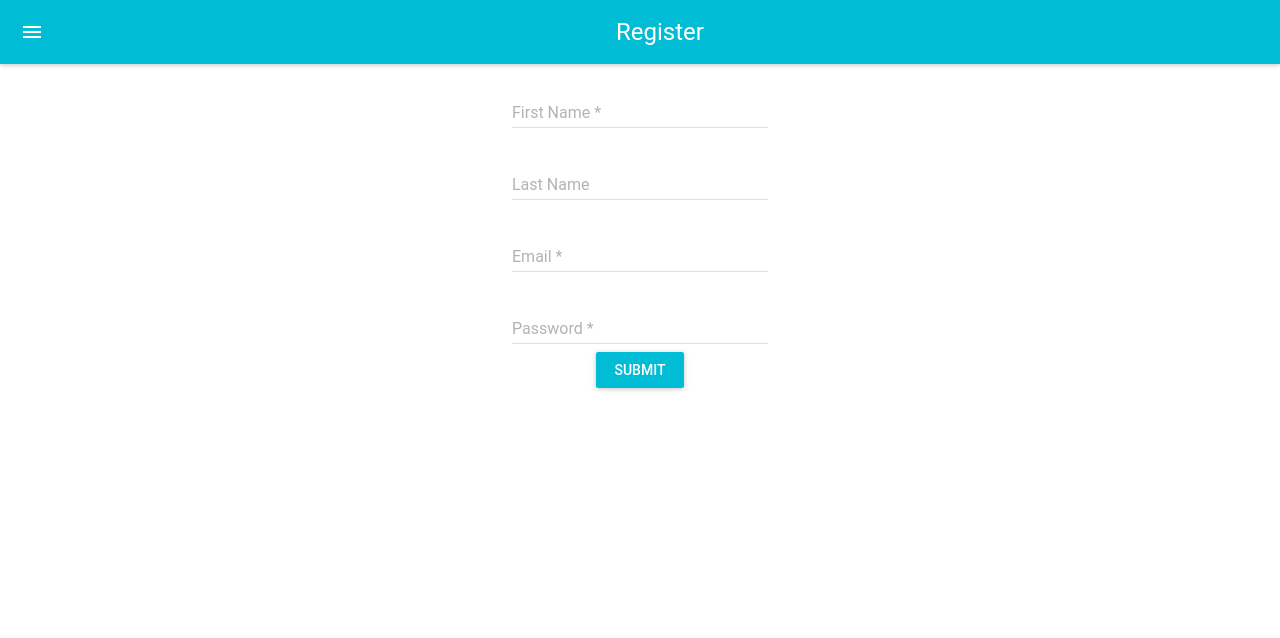
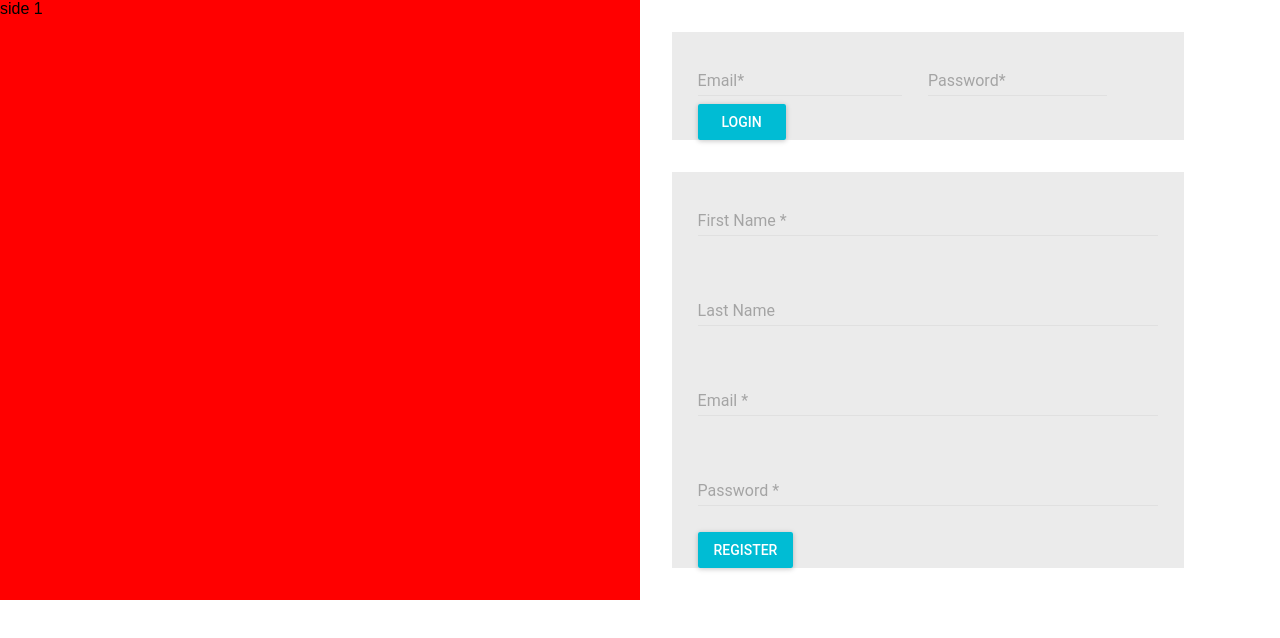
Before and after one commit to scrummish/Project-2-Application, a React (Create React App) app: page / in a window 1280 px wide. Shown: the top 638 px of the page. Built offline with nearby package versions, Linux system fonts and the light colour scheme.

Commit message:
Styled the login screen

```diff
--- a/src/App.js
+++ b/src/App.js
@@ -1,26 +1,21 @@
 import React, { Component } from 'react';
 import MuiThemeProvider from 'material-ui/styles/MuiThemeProvider';
 import getMuiTheme from 'material-ui/styles/getMuiTheme';
-import Login from './Login'
-import Register from './Register'
-import './App.css';
-
-const REQUEST = require('superagent');
+import SignInScreen from './SignInScreen'
+// import './App.css';
 
 class App extends Component {
-	register = (formData)=>{
-    	REQUEST.post('http://localhost:9292/user/')
-    	.send(formData)
-    	.end((err,createdUser)=>{
-      		const parsedUser = JSON.parse(createdUser.text);
-    	})
-	}
+  constructor(){
+    super();
+
+    this.state = {
+     toggleUser: true
+    }
+  }
   render() {
     return (
       <div className="App">
-        <MuiThemeProvider muiTheme={getMuiTheme()}>
-          <Register register={this.register}/>
-        </MuiThemeProvider>
+        <SignInScreen/>
       </div>
     );
   }
--- a/src/Login.js
+++ b/src/Login.js
@@ -2,6 +2,7 @@ import React, { Component } from 'react';
 import RaisedButton from 'material-ui/RaisedButton';
 import TextField from 'material-ui/TextField';
 import Subheader from 'material-ui/Subheader';
+import './login.css';
 
 class Login extends Component {
   constructor(){
@@ -9,20 +10,35 @@ class Login extends Component {
 
     this.state={
       email:'',
-      password:''
+      password:'',
+      toggleError: false
+    }
+  }
+  handleLogin = ()=>{
+    if (this.state.email === '' || this.state.password === '') {
+      this.setState({toggleError: true})
+    } else {
+      const LOGIN = {
+        email: this.state.email,
+        password: this.state.password
+      }
+      this.props.login(LOGIN);
     }
   }
 render() {
   return (
-      <div>
-        <Subheader>Login Form</Subheader>
-        <div>
-        <TextField hintText="Enter your Email" floatingLabelText="Email" onChange = {(e,newValue) => this.setState({email:newValue})}/>
-        <br/>
-        <TextField type="password" hintText="Enter your Password" floatingLabelText="Password" onChange = {(e,newValue) => this.setState({password:newValue})}/>
-        <br/>
-        <RaisedButton label="Login" primary={true}  onClick={(event) => this.handleClick(event)}/>
-        </div>
+      <div className="log-in-section">
+
+          <div className="login-form-email">
+            <TextField fullWidth={true} hintText="Enter your Email" floatingLabelText="Email*" onChange = {(e,newValue) => this.setState({email:newValue})}/>
+          </div>
+          <div className="login-form-password">
+            <TextField fullWidth={true} type="password" hintText="Enter your Password" floatingLabelText="Password*" onChange = {(e,newValue) => this.setState({password:newValue})}/>
+          </div>
+          <div className="login-button">
+            <RaisedButton label="Login" primary={true}  onClick={this.handleLogin}/>
+          </div>
+
       </div>
     );
   }
--- a/src/Register.js
+++ b/src/Register.js
@@ -1,5 +1,4 @@
 import React, { Component } from 'react';
-import AppBar from 'material-ui/AppBar';
 import RaisedButton from 'material-ui/RaisedButton';
 import TextField from 'material-ui/TextField';
 
@@ -29,19 +28,26 @@ class Register extends Component {
   }
   render() {
     return (
-      <div>
-          <div>
-          <AppBar title="Register"/>
-           <TextField hintText="Enter your First Name" floatingLabelText="First Name *" onChange={(e,newValue) => this.setState({firstname:newValue})}/>
-           <br/>
-           <TextField hintText="Enter your Last Name" floatingLabelText="Last Name" onChange={(e,newValue) => this.setState({lastname:newValue})}/>
-           <br/>
-           <TextField hintText="Enter your Email" type="email" floatingLabelText="Email *" onChange={(e,newValue) => this.setState({email:newValue})}/>
-           <br/>
-           <TextField type = "password" hintText="Enter your Password" floatingLabelText="Password *" onChange={(e,newValue) => this.setState({password:newValue})}/>
-           <br/>
-           <RaisedButton label="Submit" primary={true} onClick={this.createUser}/>
-          </div>
+      <div className="log-in-section">
+            <div className="register-field">
+              <TextField fullWidth={true} hintText="Enter your First Name" floatingLabelText="First Name *" onChange={(e,newValue) => this.setState({firstname:newValue})}/>
+            </div>
+            <br/>
+            <div className="register-field">
+              <TextField fullWidth={true} hintText="Enter your Last Name" floatingLabelText="Last Name" onChange={(e,newValue) => this.setState({lastname:newValue})}/>
+            </div>
+            <br/>
+            <div className="register-field">
+              <TextField fullWidth={true} hintText="Enter your Email" type="email" floatingLabelText="Email *" onChange={(e,newValue) => this.setState({email:newValue})}/>
+            </div>
+            <br/>
+            <div className="register-field">
+              <TextField fullWidth={true} type = "password" hintText="Enter your Password" floatingLabelText="Password *" onChange={(e,newValue) => this.setState({password:newValue})}/>
+            </div>
+            <br/>
+            <div className="login-button">
+              <RaisedButton label="Register" primary={true} onClick={this.createUser}/>
+            </div>
       </div>
     );
   }
--- /dev/null
+++ b/src/SignInScreen.css
@@ -0,0 +1,12 @@
+.sign-in-flex-container {
+	display: flex;
+}
+.sign-in-flex-child {
+	width: 50%;
+}
+#sign-in-flex-child1 {
+	background-color: red;
+}
+#sign-in-flex-child2 {
+
+}
--- /dev/null
+++ b/src/SignInScreen.js
@@ -0,0 +1,50 @@
+import React, { Component } from 'react';
+import MuiThemeProvider from 'material-ui/styles/MuiThemeProvider';
+import getMuiTheme from 'material-ui/styles/getMuiTheme';
+import Login from './Login'
+import Register from './Register'
+import './SignInScreen.css';
+
+const REQUEST = require('superagent');
+
+class SignInScreen extends Component {
+  constructor(){
+    super();
+
+    this.state={
+
+    }
+  }
+  register = (formData)=>{
+      REQUEST.post('http://localhost:9292/user/')
+      .send(formData)
+      .end((err,createdUser)=>{
+          const parsedUser = JSON.parse(createdUser.text);
+          console.log(parsedUser)
+      })
+  }
+  login = (formData)=>{
+      REQUEST.post('http://localhost:9292/user/')
+      .send(formData)
+      .end((err,createdUser)=>{
+          const parsedUser = JSON.parse(createdUser.text);
+          console.log(parsedUser, 'loggedin')
+      })
+  }
+render() {
+  return (
+      <div class="sign-in-flex-container">
+        <section id="sign-in-flex-child1" class="sign-in-flex-child">side 1</section>
+        <section id="sign-in-flex-child2" class="sign-in-flex-child">
+          <MuiThemeProvider muiTheme={getMuiTheme()}>
+            <Login login={this.login}/>
+          </MuiThemeProvider>
+          <MuiThemeProvider muiTheme={getMuiTheme()}>
+            <Register register={this.register}/>
+          </MuiThemeProvider>
+        </section>
+      </div>
+    );
+  }
+}
+export default SignInScreen;
--- /dev/null
+++ b/src/login.css
@@ -0,0 +1,21 @@
+.log-in-section {
+	background-color: rgba(0, 0, 0, 0.08);
+	margin: 5% 15% 5% 5%;
+}
+.login-form-email {
+	width: 40%;
+	display: inline-block;
+	margin-left: 5%;
+}
+.login-form-password {
+	width: 35%;
+	display: inline-block;
+	margin-left: 5%;
+	margin-right: 5%;
+}
+.login-button {
+	margin-left: 5%;
+}
+.register-field {
+	margin: 0 5%;
+}
```
Also changed, not shown: src/Register.css (added).
